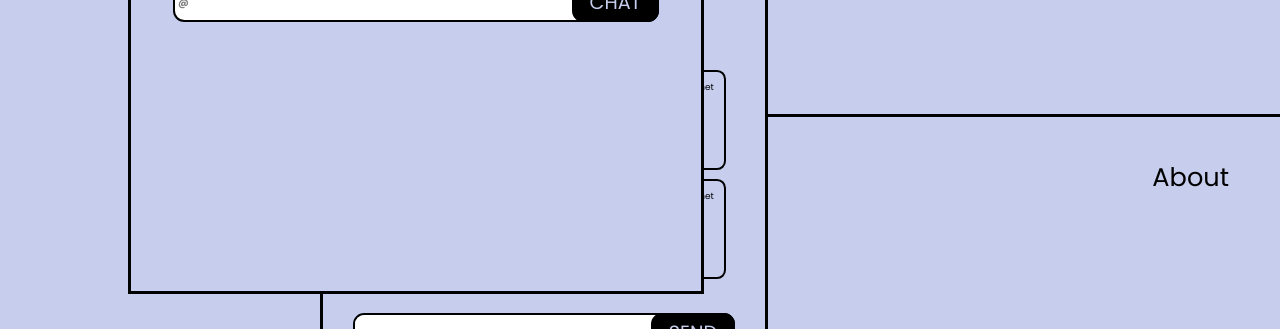
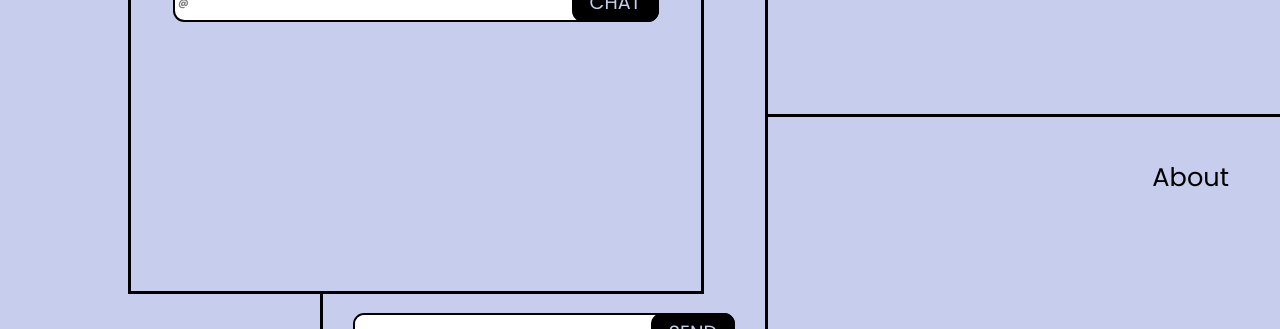
Before and after one commit to tochibedford/talk2me_frontend_next, a Next.js app: page / in a window 1280 px wide. Shown: the part 374-703 px from the top of the page. Built offline with nearby package versions, Linux system fonts and the light colour scheme.

Commit message:
feat: added fade in for chat bubbles

```diff
--- a/components/ChatBubble/ChatBubble.module.scss
+++ b/components/ChatBubble/ChatBubble.module.scss
@@ -1,10 +1,25 @@
+@keyframes fadeIn {
+  from {
+    opacity: 0;
+    transform: translateY(-10%);
+  }
+  to {
+    opacity: 1;
+    transform: translateY(0);
+  }
+}
+
 .container {
   border: 2px solid #000;
   border-radius: 1em;
   max-width: 40%;
   padding: 1em;
+  animation: fadeIn 0.3s backwards 1 ease;
+  margin-right: auto;
+  margin-left: 0;
 
   &.stickyRight {
     margin-left: auto;
+    margin-right: 0;
   }
 }
--- a/components/ChatBubble/index.tsx
+++ b/components/ChatBubble/index.tsx
@@ -1,7 +1,10 @@
 import styles from './ChatBubble.module.scss'
 
-export default function ChatBubble({ text, stickyRight = false }: { stickyRight?: boolean, text: string }) {
+export default function ChatBubble(props: { stickyRight?: boolean, text: string } & React.DetailedHTMLProps<React.HTMLAttributes<HTMLDivElement>, HTMLDivElement>) {
+    const { text, stickyRight = false, className, ...otherProps } = props
+
+
     return (
-        <div className={`${styles.container} ${stickyRight === true ? styles.stickyRight : ""}`}>{text}</div>
+        <div className={`${styles.container} ${stickyRight === true ? styles.stickyRight : ""} ${className}`} {...otherProps}>{text}</div>
     )
 }
--- a/components/SearchAndChat/Chat/index.tsx
+++ b/components/SearchAndChat/Chat/index.tsx
@@ -9,6 +9,7 @@ export default function Chat() {
     const [tweets, setTweets] = useState<string[]>([])
     const [chatInput, setChatInput] = useState("")
     const textAreaRef = useRef<HTMLTextAreaElement>(null)
+    const chatBoxContainerRef = useRef<HTMLDivElement>(null)
 
     function calculateCharactersPerRow(elementWidth: number, fontSize: number) {
         // Get the width of a single character by creating a temporary span element with the same font size
@@ -52,6 +53,14 @@ export default function Chat() {
 
     }, [chatInput, textAreaRef])
 
+
+    useEffect(() => {
+        const chatBoxContainer = chatBoxContainerRef.current
+        if (chatBoxContainer) {
+            chatBoxContainer.scrollTop = chatBoxContainer.scrollHeight
+        }
+    }, [tweets])
+
     return (
         <div className={`${styles.container} ${twitterId ? styles.focused : ""}`}>
             <div className={styles.top}>
@@ -60,28 +69,16 @@ export default function Chat() {
                 </Link>
                 <div className={styles.userHandle}>@{twitterId}</div>
             </div>
-            <div className={styles.chatBox}>
+            <div className={styles.chatBox} ref={chatBoxContainerRef}>
                 <div className={styles.chatBoxInner}>
 
                     {/* {tweets} */}
-                    <ChatBubble text="Lorem ipsum dolor sit amet consectetur, adipisicing elit. Facere accusamus provident dicta officia totam a sunt excepturi laborum, libero impedit?" />
-                    <ChatBubble stickyRight={true} text="Lorem ipsum dolor sit amet consectetur, adipisicing elit. Facere accusamus provident dicta officia totam a sunt excepturi laborum, libero impedit?" />
-                    <ChatBubble stickyRight={true} text="Lorem ipsum dolor sit amet consectetur, adipisicing elit. Facere accusamus provident dicta officia totam a sunt excepturi laborum, libero impedit?" />
-                    <ChatBubble text="Lorem ipsum dolor sit amet consectetur, adipisicing elit. Facere accusamus provident dicta officia totam a sunt excepturi laborum, libero impedit?" />
-                    <ChatBubble stickyRight={true} text="Lorem ipsum dolor sit amet consectetur, adipisicing elit. Facere accusamus provident dicta officia totam a sunt excepturi laborum, libero impedit?" />
-                    <ChatBubble text="Lorem ipsum dolor sit amet consectetur, adipisicing elit. Facere accusamus provident dicta officia totam a sunt excepturi laborum, libero impedit?" />
-                    <ChatBubble stickyRight={true} text="Lorem ipsum dolor sit amet consectetur, adipisicing elit. Facere accusamus provident dicta officia totam a sunt excepturi laborum, libero impedit?" />
-                    <ChatBubble text="Lorem ipsum dolor sit amet consectetur, adipisicing elit. Facere accusamus provident dicta officia totam a sunt excepturi laborum, libero impedit?" />
-                    <ChatBubble stickyRight={true} text="Lorem ipsum dolor sit amet consectetur, adipisicing elit. Facere accusamus provident dicta officia totam a sunt excepturi laborum, libero impedit?" />
-                    <ChatBubble text="Lorem ipsum dolor sit amet consectetur, adipisicing elit. Facere accusamus provident dicta officia totam a sunt excepturi laborum, libero impedit?" />
-                    <ChatBubble stickyRight={true} text="Lorem ipsum dolor sit amet consectetur, adipisicing elit. Facere accusamus provident dicta officia totam a sunt excepturi laborum, libero impedit?" />
-                    <ChatBubble text="Lorem ipsum dolor sit amet consectetur, adipisicing elit. Facere accusamus provident dicta officia totam a sunt excepturi laborum, libero impedit?" />
-                    <ChatBubble text="Lorem ipsum dolor sit amet consectetur, adipisicing elit. Facere accusamus provident dicta officia totam a sunt excepturi laborum, libero impedit?" />
-                    <ChatBubble stickyRight={true} text="Lorem ipsum dolor sit amet consectetur, adipisicing elit. Facere accusamus provident dicta officia totam a sunt excepturi laborum, libero impedit?" />
-                    <ChatBubble text="Lorem ipsum dolor sit amet consectetur, adipisicing elit. Facere accusamus provident dicta officia totam a sunt excepturi laborum, libero impedit?" />
-                    <ChatBubble text="Lorem ipsum dolor sit amet consectetur, adipisicing elit. Facere accusamus provident dicta officia totam a sunt excepturi laborum, libero impedit?" />
-                    <ChatBubble stickyRight={true} text="Lorem ipsum dolor sit amet consectetur, adipisicing elit. Facere accusamus provident dicta officia totam a sunt excepturi laborum, libero impedit?" />
-                    <ChatBubble text="Lorem ipsum dolor sit amet consectetur, adipisicing elit. Facere accusamus provident dicta officia totam a sunt excepturi laborum, libero impedit?" />
+                    {/* {tweets.length !== 0 && Array(3).fill(1).map((_, index, arr) => {
+                        return <ChatBubble style={{ animationDelay: `${(index - Math.max(0, arr.length - 1 - 5)) * 0.1}s` }} key={index} stickyRight={index % 2 == 0} text="Lorem ipsum dolor sit amet consectetur, adipisicing elit. Facere accusamus provident dicta officia totam a sunt excepturi laborum, libero impedit?" />
+                    })} */}
+                    {tweets.map((text, index, arr) => {
+                        return <ChatBubble style={{ animationDelay: `${(index - Math.max(0, arr.length - 1 - 5)) * 0.1}s` }} key={index} stickyRight={index % 2 == 0} text={text} />
+                    })}
                 </div>
             </div>
             <div className={styles.entryBox}>
```
